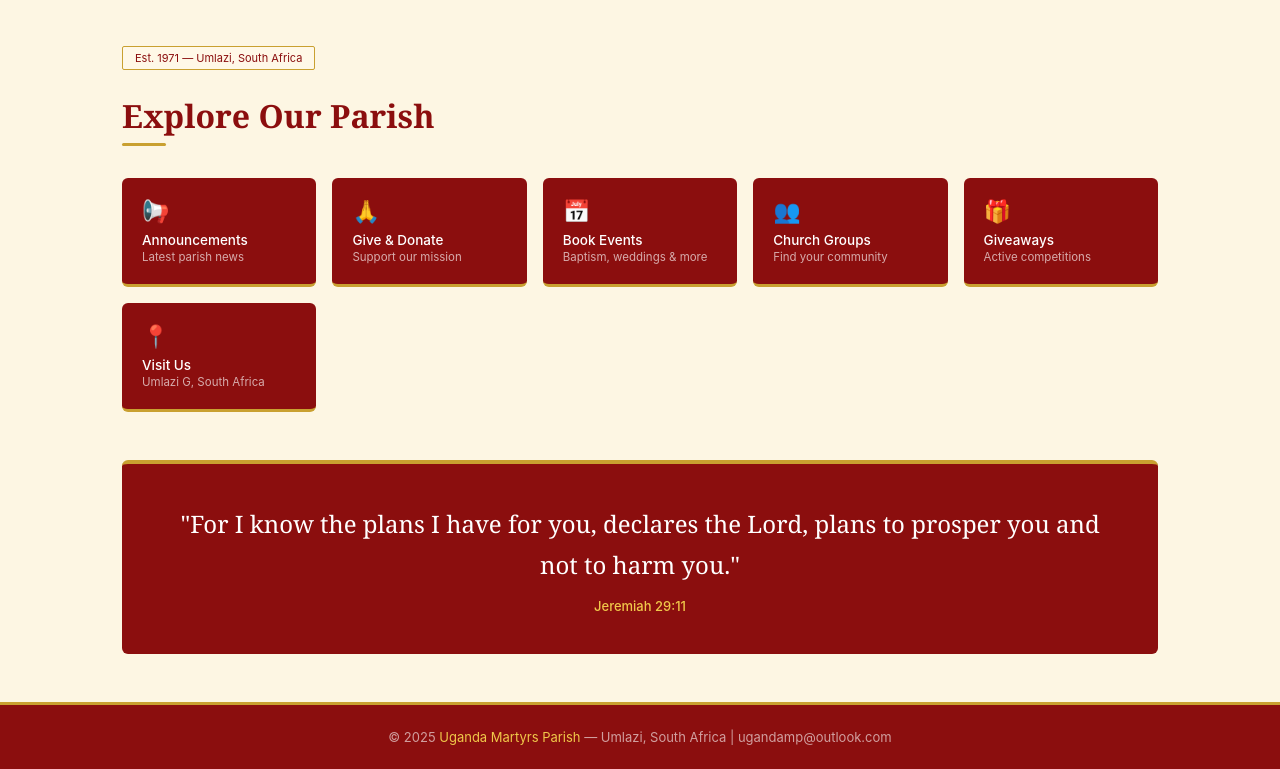
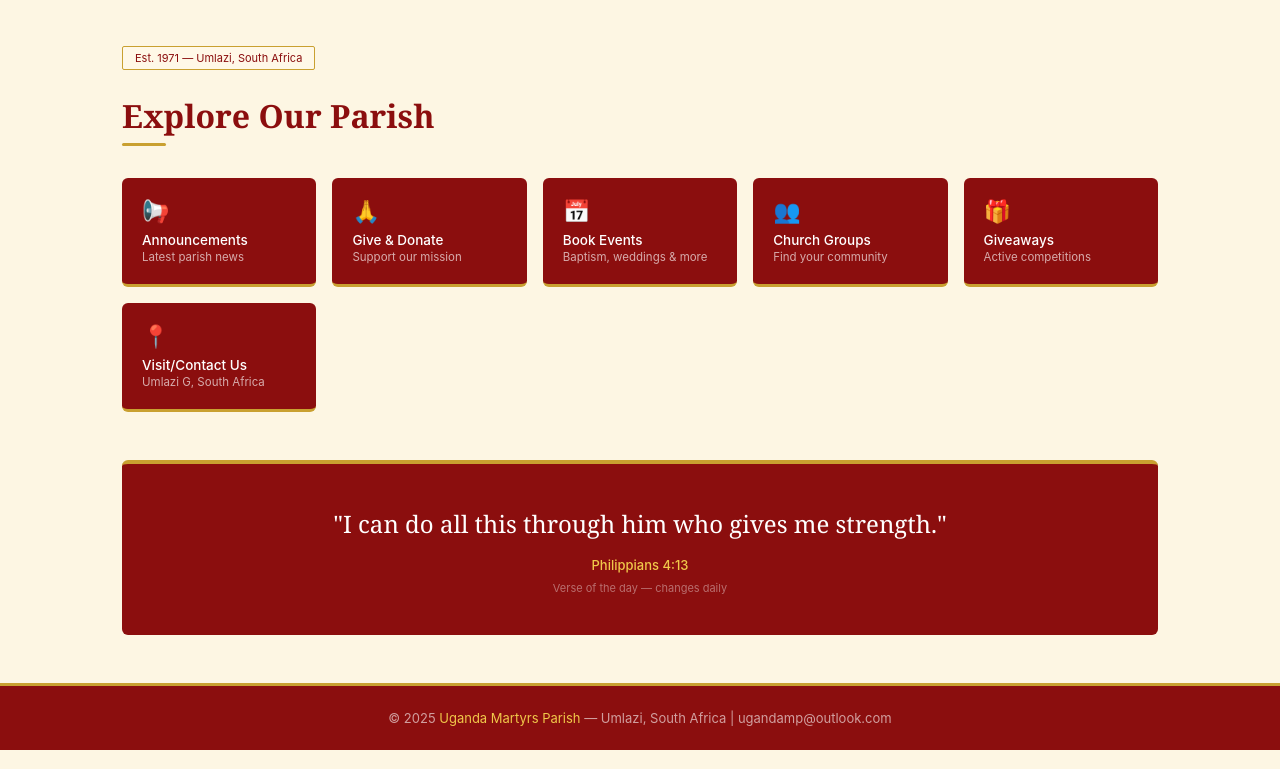
Before and after one commit to multi2editor/uganda-martyrs-parish, a Next.js app: page / in a window 1280 px wide. Shown: the part 490-1259 px from the top of the page. Built offline with nearby package versions, Linux system fonts and the light colour scheme.

Commit message:
add daily bible verse

```diff
--- a/app/page.tsx
+++ b/app/page.tsx
@@ -1,3 +1,37 @@
+'use client'
+import { useState, useEffect } from 'react'
+
+function DailyVerse() {
+  const [verse, setVerse] = useState({text: 'Loading...', reference: ''})
+
+  const verses = [
+    {text: 'For I know the plans I have for you, declares the Lord, plans to prosper you and not to harm you, plans to give you hope and a future.', reference: 'Jeremiah 29:11'},
+    {text: 'Trust in the Lord with all your heart and lean not on your own understanding; in all your ways submit to him, and he will make your paths straight.', reference: 'Proverbs 3:5-6'},
+    {text: 'Greater love has no one than this: to lay down one\'s life for one\'s friends.', reference: 'John 15:13'},
+    {text: 'I can do all this through him who gives me strength.', reference: 'Philippians 4:13'},
+    {text: 'Be strong and courageous. Do not be afraid; do not be discouraged, for the Lord your God will be with you wherever you go.', reference: 'Joshua 1:9'},
+    {text: 'Blessed are those who are persecuted because of righteousness, for theirs is the kingdom of heaven.', reference: 'Matthew 5:10'},
+    {text: 'The Lord is my shepherd, I lack nothing.', reference: 'Psalm 23:1'},
+  ]
+
+  useEffect(() => {
+    const day = new Date().getDay()
+    setVerse(verses[day % verses.length])
+  }, [])
+
+  return (
+    <section style={{padding: '0 2rem 3rem', maxWidth: '1100px', margin: '0 auto'}}>
+      <div style={{background: '#8b0e0e', borderRadius: '6px', padding: '2.5rem', textAlign: 'center', borderTop: '4px solid #c9a030', position: 'relative', overflow: 'hidden'}}>
+        <p style={{fontFamily: 'Georgia, serif', fontSize: 'clamp(1.1rem, 2.5vw, 1.5rem)', color: 'white', lineHeight: '1.7', marginBottom: '0.75rem', position: 'relative', zIndex: 1}}>
+          "{verse.text}"
+        </p>
+        <p style={{color: '#f0c84a', fontSize: '13px', fontWeight: '500'}}>{verse.reference}</p>
+        <p style={{color: 'rgba(255,255,255,0.4)', fontSize: '11px', marginTop: '0.5rem'}}>Verse of the day — changes daily</p>
+      </div>
+    </section>
+  )
+}
+
 export default function Home() {
   return (
     <main className="min-h-screen" style={{fontFamily: 'Inter, sans-serif'}}>
@@ -13,47 +47,14 @@ export default function Home() {
         padding: '3rem 2rem'
       }}>
         <div style={{maxWidth: '580px'}}>
-          <div style={{
-            background: '#c9a030',
-            color: '#8b0e0e',
-            fontSize: '11px',
-            letterSpacing: '3px',
-            textTransform: 'uppercase',
-            padding: '5px 14px',
-            borderRadius: '2px',
-            display: 'inline-block',
-            marginBottom: '1.2rem',
-            fontWeight: '600'
-          }}>Welcome Home</div>
-          <h1 style={{
-            fontFamily: 'Georgia, serif',
-            fontSize: 'clamp(2rem, 4vw, 3rem)',
-            color: 'white',
-            lineHeight: '1.2',
-            marginBottom: '0.75rem'
-          }}>Faith. Martyrdom. <span style={{color: '#f0c84a'}}>Community.</span></h1>
+          <div style={{background: '#c9a030', color: '#8b0e0e', fontSize: '11px', letterSpacing: '3px', textTransform: 'uppercase', padding: '5px 14px', borderRadius: '2px', display: 'inline-block', marginBottom: '1.2rem', fontWeight: '600'}}>Welcome Home</div>
+          <h1 style={{fontFamily: 'Georgia, serif', fontSize: 'clamp(2rem, 4vw, 3rem)', color: 'white', lineHeight: '1.2', marginBottom: '0.75rem'}}>Faith. Martyrdom. <span style={{color: '#f0c84a'}}>Community.</span></h1>
           <p style={{color: 'rgba(255,255,255,0.8)', fontSize: '15px', lineHeight: '1.7', marginBottom: '1.75rem'}}>
             Rooted in the legacy of the Uganda Martyrs, we are a family united in worship, prayer and service. All are welcome.
           </p>
           <div style={{display: 'flex', gap: '0.75rem', flexWrap: 'wrap'}}>
-            <a href="/bookings" style={{
-              background: '#c9a030',
-              color: '#8b0e0e',
-              padding: '11px 26px',
-              borderRadius: '3px',
-              fontSize: '13px',
-              fontWeight: '500',
-              textDecoration: 'none'
-            }}>Book an Event</a>
-            <a href="/streams" style={{
-              background: 'transparent',
-              color: 'white',
-              border: '1.5px solid rgba(255,255,255,0.5)',
-              padding: '11px 26px',
-              borderRadius: '3px',
-              fontSize: '13px',
-              textDecoration: 'none'
-            }}>Watch Live</a>
+            <a href="/bookings" style={{background: '#c9a030', color: '#8b0e0e', padding: '11px 26px', borderRadius: '3px', fontSize: '13px', fontWeight: '500', textDecoration: 'none'}}>Book an Event</a>
+            <a href="/streams" style={{background: 'transparent', color: 'white', border: '1.5px solid rgba(255,255,255,0.5)', padding: '11px 26px', borderRadius: '3px', fontSize: '13px', textDecoration: 'none'}}>Watch Live</a>
           </div>
         </div>
       </section>
@@ -70,17 +71,9 @@ export default function Home() {
             {icon: '📅', title: 'Book Events', sub: 'Baptism, weddings & more', href: '/bookings'},
             {icon: '👥', title: 'Church Groups', sub: 'Find your community', href: '/groups'},
             {icon: '🎁', title: 'Giveaways', sub: 'Active competitions', href: '/giveaways'},
-            {icon: '📍', title: 'Visit Us', sub: 'Umlazi G, South Africa', href: '/contact'},
+            {icon: '📍', title: 'Visit/Contact Us', sub: 'Umlazi G, South Africa', href: '/contact'},
           ].map((item) => (
-            <a key={item.href} href={item.href} style={{
-              background: '#8b0e0e',
-              color: 'white',
-              borderRadius: '6px',
-              padding: '1.25rem',
-              textDecoration: 'none',
-              borderBottom: '3px solid #c9a030',
-              display: 'block'
-            }}>
+            <a key={item.href} href={item.href} style={{background: '#8b0e0e', color: 'white', borderRadius: '6px', padding: '1.25rem', textDecoration: 'none', borderBottom: '3px solid #c9a030', display: 'block'}}>
               <div style={{fontSize: '22px', marginBottom: '0.5rem'}}>{item.icon}</div>
               <h4 style={{fontSize: '13.5px', fontWeight: '500', marginBottom: '2px'}}>{item.title}</h4>
               <p style={{fontSize: '11.5px', color: 'rgba(255,255,255,0.65)'}}>{item.sub}</p>
@@ -90,20 +83,7 @@ export default function Home() {
       </section>
 
       {/* DAILY VERSE */}
-      <section style={{padding: '0 2rem 3rem', maxWidth: '1100px', margin: '0 auto'}}>
-        <div style={{
-          background: '#8b0e0e',
-          borderRadius: '6px',
-          padding: '2.5rem',
-          textAlign: 'center',
-          borderTop: '4px solid #c9a030'
-        }}>
-          <p style={{fontFamily: 'Georgia, serif', fontSize: 'clamp(1.1rem, 2.5vw, 1.5rem)', color: 'white', lineHeight: '1.7', marginBottom: '0.75rem'}}>
-            "For I know the plans I have for you, declares the Lord, plans to prosper you and not to harm you."
-          </p>
-          <p style={{color: '#f0c84a', fontSize: '13px', fontWeight: '500'}}>Jeremiah 29:11</p>
-        </div>
-      </section>
+      <DailyVerse />
 
       {/* FOOTER */}
       <footer style={{background: '#8b0e0e', borderTop: '3px solid #c9a030', color: 'rgba(255,255,255,0.6)', textAlign: 'center', padding: '1.5rem', fontSize: '13px'}}>
```
